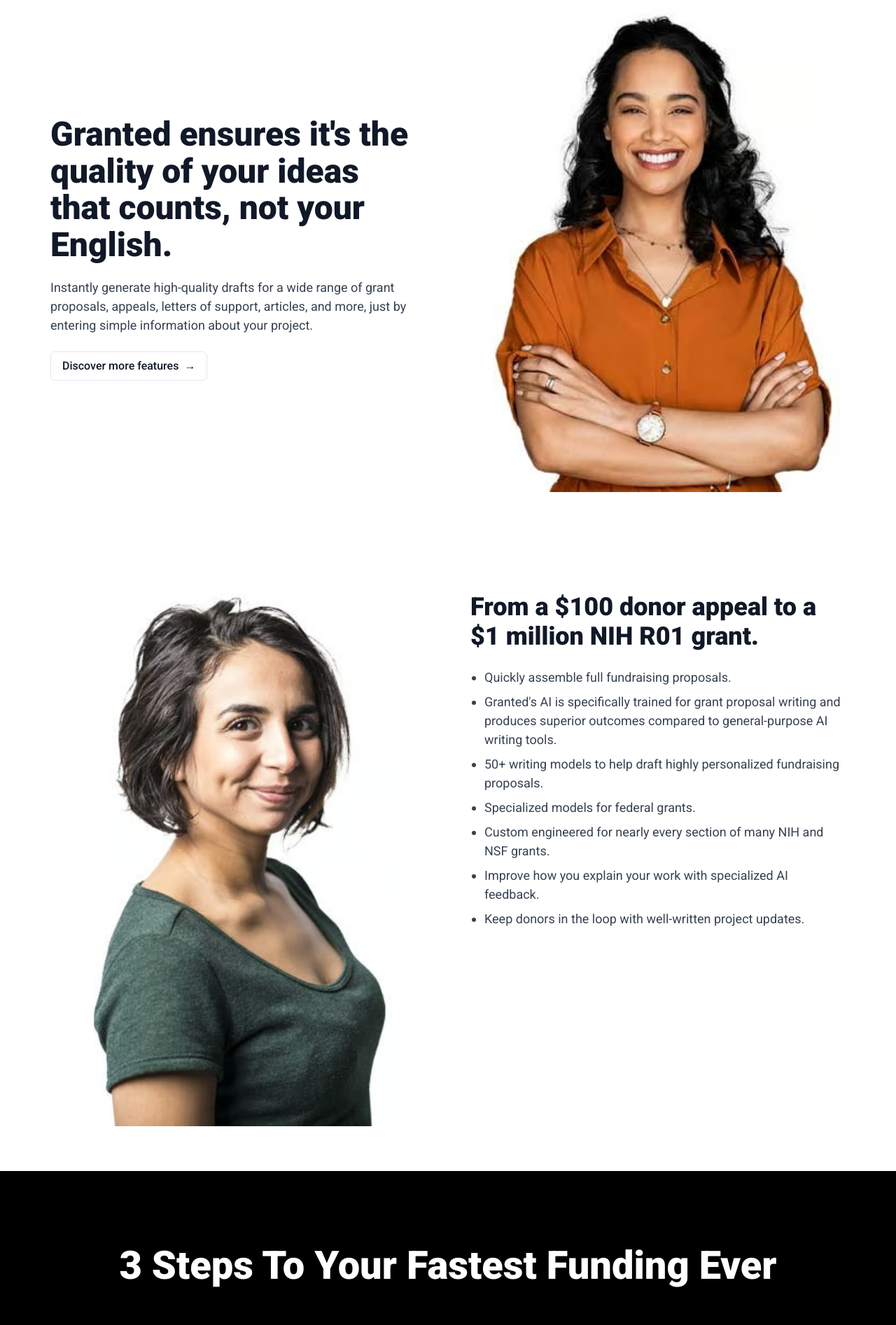
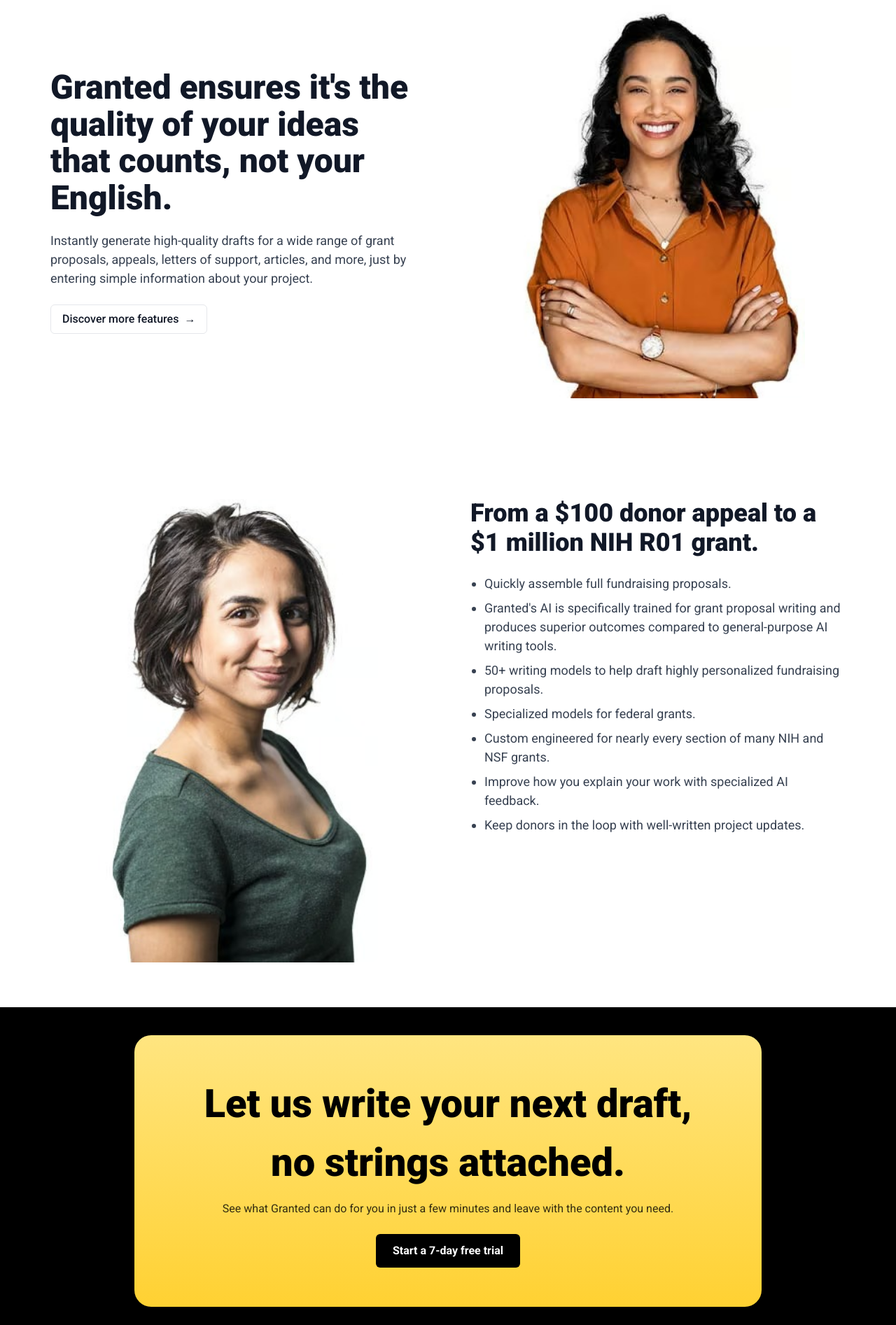
Before and after one commit to nathan-eagle/granted_website, a Next.js app: page / in a window 1280 px wide. Shown: the part 880-2773 px from the top of the page at 70% size. Built offline with nearby package versions, Linux system fonts and the light colour scheme; a web font is replaced by a local one.

Commit message:
home: add mid-page yellow CTA block; reduce person image sizes to match Bubble; adjust R01 image size

```diff
--- a/app/page.tsx
+++ b/app/page.tsx
@@ -39,7 +39,7 @@
             </div>
           </div>
           <div className="text-center">
-            <img src="/images/imgi_7_img1.jpg" alt="Granted" width="520" height="560" className="mx-auto rounded-xl" />
+            <img src="/images/imgi_7_img1.jpg" alt="Granted" width="420" height="480" className="mx-auto rounded-xl" />
           </div>
         </div>
       </section>
@@ -48,7 +48,7 @@
       <section className="bg-white">
         <div className="mx-auto max-w-[1200px] px-6 md:px-8 py-16 grid md:grid-cols-2 gap-16 items-start">
           <div className="order-2 md:order-1 text-center">
-            <img src="/images/imgi_9_img3.jpg" alt="Use cases" width="460" height="540" className="mx-auto rounded-xl" />
+            <img src="/images/imgi_9_img3.jpg" alt="Use cases" width="400" height="480" className="mx-auto rounded-xl" />
           </div>
           <div className="order-1 md:order-2">
             <h3 className="text-[30px] md:text-[36px] font-extrabold leading-[1.15]">{h3}</h3>
@@ -61,6 +61,19 @@
               <li>Improve how you explain your work with specialized AI feedback.</li>
               <li>Keep donors in the loop with well-written project updates.</li>
             </ul>
+          </div>
+        </div>
+      </section>
+
+      {/* Section: Mid CTA (yellow) */}
+      <section className="bg-black">
+        <div className="mx-auto max-w-[1200px] px-6 md:px-8 py-10">
+          <div className="mx-auto max-w-4xl rounded-[24px] p-10 md:p-14 brand-cta-gradient text-center">
+            <h3 className="text-[40px] md:text-[56px] font-extrabold text-black">Let us write your next draft,<br/>no strings attached.</h3>
+            <p className="mt-3 text-black/80">See what Granted can do for you in just a few minutes and leave with the content you need.</p>
+            <div className="mt-6 flex justify-center">
+              <a href="https://app.grantedai.com" className="px-6 py-3 rounded-md bg-black text-white font-semibold hover:opacity-90">Start a 7-day free trial</a>
+            </div>
           </div>
         </div>
       </section>
```
